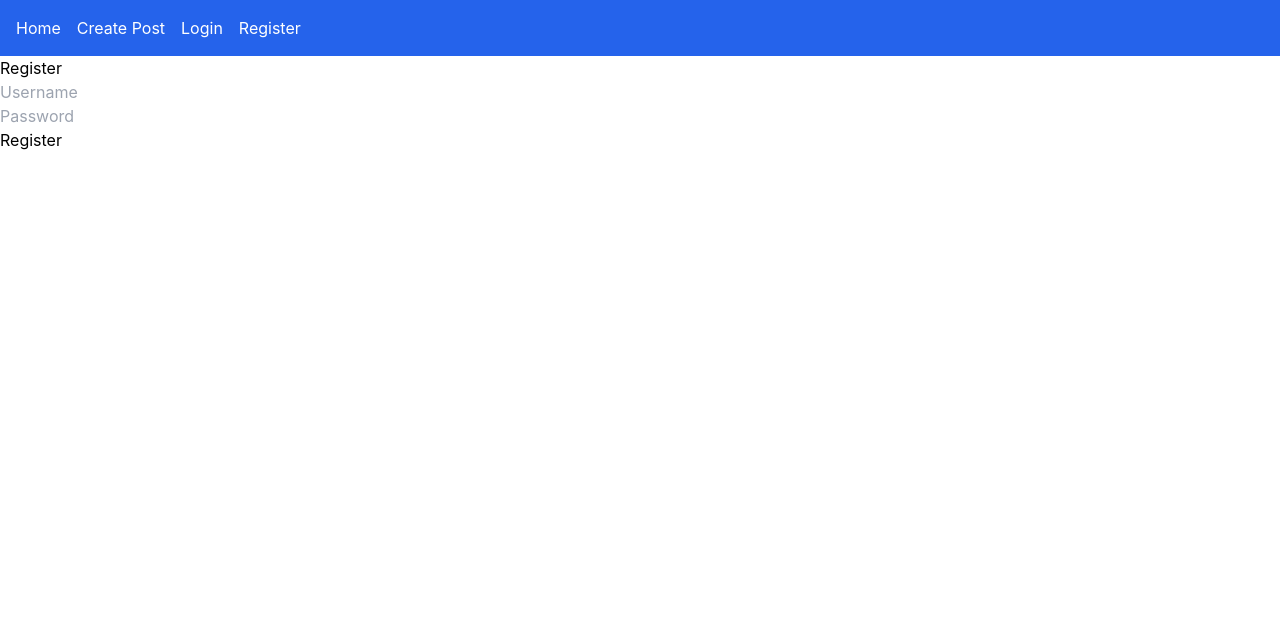
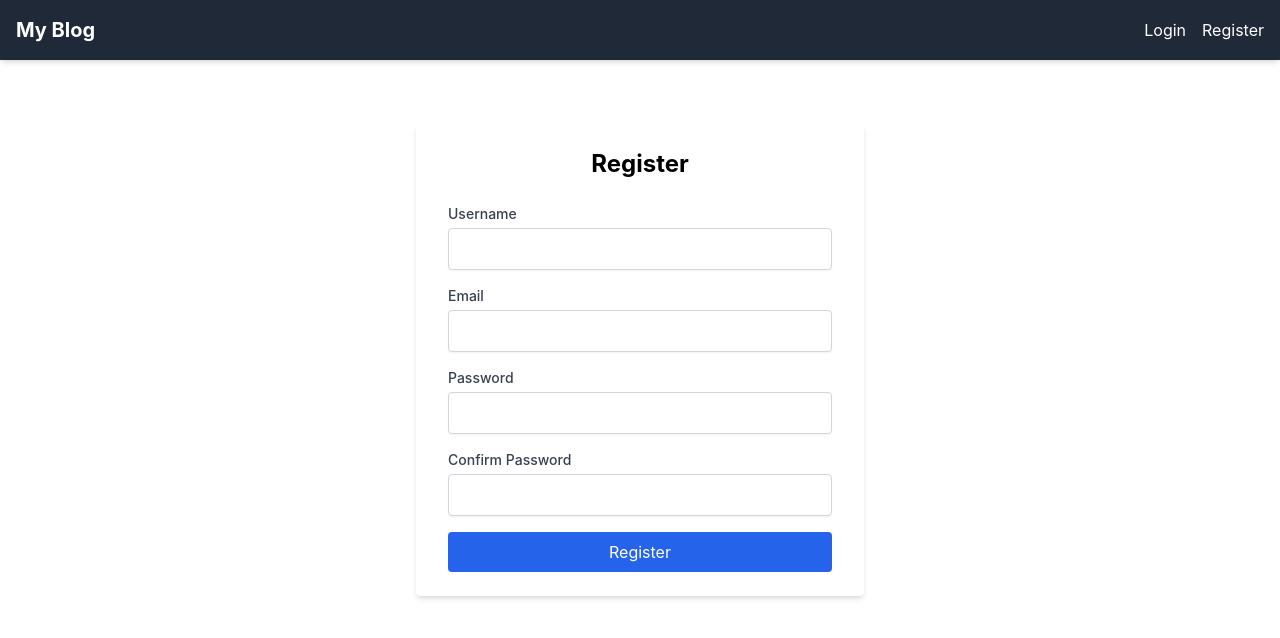
Before and after one commit to Diako999/blog_api_frontend, a React (Create React App) app: page /register in a window 1280 px wide. Shown: the top 638 px of the page. Built offline with nearby package versions, Linux system fonts and the light colour scheme.

Commit message:
styling and implementing loading spinner and error messages

```diff
--- /dev/null
+++ b/src/components/LoadingSpinner.jsx
@@ -0,0 +1,9 @@
+import React from 'react';
+
+const LoadingSpinner = () => (
+  <div className="flex justify-center items-center h-screen">
+    <div className="w-16 h-16 border-8 border-t-transparent border-blue-500 border-solid rounded-full animate-spin"></div>
+  </div>
+);
+
+export default LoadingSpinner;
--- a/src/components/Navbar.jsx
+++ b/src/components/Navbar.jsx
@@ -1,36 +1,36 @@
-import { Link } from "react-router-dom";
-import React, { useState, useEffect } from 'react';
+import React from 'react';
+import { Link, useNavigate } from 'react-router-dom';
+
 function Navbar() {
-  const [isLoggedIn, setIsLoggedIn] = useState(false);
-  useEffect(() => {
-    // Check if access token exists in localStorage and set the login status
-    const token = localStorage.getItem('access_token');
-    setIsLoggedIn(!!token); // If token exists, set logged in to true, else false
-  }, []);
+  const navigate = useNavigate();
+  const isLoggedIn = !!localStorage.getItem('access_token');
+
   const handleLogout = () => {
-    // Clear the user's tokens from localStorage
     localStorage.removeItem('access_token');
     localStorage.removeItem('refresh_token');
-    setIsLoggedIn(false);  // Update the login status
+    navigate('/');
   };
+
   return (
-    <nav>
-      <ul className="flex space-x-4 p-4 bg-blue-600 text-white">
-        <li>
-          <Link to="/" className="hover:text-yellow-300">Home</Link>
-        </li>
-        <li>
-          <Link to="/create" className="hover:text-yellow-300">Create Post</Link>
-        </li>
-        {isLoggedIn ? (
-          <li><button onClick={handleLogout} className="hover:text-gray-200">Logout</button></li>
-        ) : (
-          <>
-            <li><Link to="/login" className="hover:text-gray-200">Login</Link></li>
-            <li><Link to="/register" className="hover:text-gray-200">Register</Link></li>
-          </>
-        )}
-      </ul>
+    <nav className="bg-gray-800 text-white p-4 shadow-md">
+      <div className="container mx-auto flex justify-between items-center">
+        <Link to="/" className="text-xl font-bold">My Blog</Link>
+        <div className="space-x-4">
+          {isLoggedIn ? (
+            <>
+              <Link to="/create" className="hover:underline">Create Post</Link>
+              <button onClick={handleLogout} className="bg-red-500 px-3 py-1 rounded hover:bg-red-600">
+                Logout
+              </button>
+            </>
+          ) : (
+            <>
+              <Link to="/login" className="hover:underline">Login</Link>
+              <Link to="/register" className="hover:underline">Register</Link>
+            </>
+          )}
+        </div>
+      </div>
     </nav>
   );
 }
--- a/src/pages/Login.jsx
+++ b/src/pages/Login.jsx
@@ -1,14 +1,18 @@
 import React, { useState } from 'react';
 import axios from 'axios';
 import { useNavigate } from 'react-router-dom';
+import LoadingSpinner from '../components/LoadingSpinner';
 
 function Login() {
   const [username, setUsername] = useState('');
   const [password, setPassword] = useState('');
+  const [loading, setLoading] = useState(false);  // Track loading state
+  const [error, setError] = useState('');  // Track errors
   const navigate = useNavigate();
 
   const handleLogin = async (e) => {
     e.preventDefault();
+    setLoading(true);
     try {
       const response = await axios.post('http://localhost:8000/api/token/', {
         username,
@@ -17,30 +21,47 @@ function Login() {
       localStorage.setItem('access_token', response.data.access);
       localStorage.setItem('refresh_token', response.data.refresh);
       axios.defaults.headers.common['Authorization'] = `Bearer ${response.data.access}`;
+      setLoading(false);
       navigate('/');
     } catch (err) {
-      console.error('Login failed', err);
+      setLoading(false);  // Set loading to false if error occurs
+      setError('Login failed. Please check your credentials.');
     }
   };
 
   return (
+    <div className="max-w-md mx-auto mt-16 bg-white shadow-md rounded px-8 py-6">
+      <h2 className="text-2xl font-bold mb-6 text-center">Login</h2>
+      <form onSubmit={handleLogin} className="space-y-4">
         <div>
-      <h2>Login</h2>
-      <form onSubmit={handleLogin}>
+          <label className="block text-sm font-medium text-gray-700">Username</label>
           <input
             type="text"
-          placeholder="Username"
             value={username}
             onChange={(e) => setUsername(e.target.value)}
-        /><br/>
+            className="mt-1 block w-full px-3 py-2 border border-gray-300 rounded shadow-sm focus:outline-none focus:ring-blue-500 focus:border-blue-500"
+            required
+          />
+        </div>
+        <div>
+          <label className="block text-sm font-medium text-gray-700">Password</label>
           <input
             type="password"
-          placeholder="Password"
             value={password}
             onChange={(e) => setPassword(e.target.value)}
-        /><br/>
-        <button type="submit">Login</button>
+            className="mt-1 block w-full px-3 py-2 border border-gray-300 rounded shadow-sm focus:outline-none focus:ring-blue-500 focus:border-blue-500"
+            required
+          />
+        </div>
+        <button
+          type="submit"
+          className="w-full bg-blue-600 text-white py-2 rounded hover:bg-blue-700 transition"
+        >
+          Login
+        </button>
       </form>
+      {loading && <div><LoadingSpinner/></div>}
+      {error && <div style={{ color: 'red' }}>{error}</div>}
     </div>
   );
 }
--- a/src/pages/PostDetail.jsx
+++ b/src/pages/PostDetail.jsx
@@ -7,30 +7,17 @@ function PostDetail() {
   const [post, setPost] = useState(null);
 
   useEffect(() => {
-    const fetchPost = async () => {
-      try {
-        const response = await axios.get(`http://localhost:8000/api/posts/${id}/`);
-        setPost(response.data);
-      } catch (err) {
-        console.error('Failed to fetch post details', err);
-      }
-    };
-
-    fetchPost();
+    axios.get(`http://localhost:8000/api/posts/${id}/`)
+      .then(res => setPost(res.data))
+      .catch(err => console.error(err));
   }, [id]);
 
+  if (!post) return <div className="text-center py-10 text-gray-600">Loading...</div>;
+
   return (
-    <div>
-      {post ? (
-        <div>
-          <h2>{post.title}</h2>
-          <p>{post.content}</p>
-          <p><strong>Author:</strong> {post.author}</p>
-          <p><strong>Created on:</strong> {new Date(post.created_at).toLocaleDateString()}</p>
-        </div>
-      ) : (
-        <p>Loading post...</p>
-      )}
+    <div className="max-w-3xl mx-auto px-4 py-10">
+      <h1 className="text-4xl font-bold mb-4">{post.title}</h1>
+      <p className="text-gray-700 text-lg leading-relaxed">{post.content}</p>
     </div>
   );
 }
--- a/src/pages/Register.jsx
+++ b/src/pages/Register.jsx
@@ -1,43 +1,92 @@
 import React, { useState } from 'react';
 import axios from 'axios';
 import { useNavigate } from 'react-router-dom';
+import LoadingSpinner from '../components/LoadingSpinner';
 
 function Register() {
   const [username, setUsername] = useState('');
+  const [email, setEmail] = useState('');
   const [password, setPassword] = useState('');
+  const [confirmPassword, setConfirmPassword] = useState('');
+  const [loading, setLoading] = useState(false);
+  const [error, setError] = useState('');
   const navigate = useNavigate();
 
   const handleRegister = async (e) => {
     e.preventDefault();
+    setLoading(true);  // Set loading to true
+    if (password !== confirmPassword) {
+      setError('Passwords do not match');
+      setLoading(false);
+      return;
+    }
     try {
-      await axios.post('http://localhost:8000/api/register/', {
+      const response = await axios.post('http://localhost:8000/api/register/', {
         username,
+        email,
         password,
       });
+      setLoading(false);
       navigate('/login');
     } catch (err) {
-      console.error('Registration failed', err);
+      setLoading(false);
+      setError('Registration failed. Please try again.');
     }
   };
 
   return (
+    <div className="max-w-md mx-auto mt-16 bg-white shadow-md rounded px-8 py-6">
+      <h2 className="text-2xl font-bold mb-6 text-center">Register</h2>
+      <form onSubmit={handleRegister} className="space-y-4">
         <div>
-      <h2>Register</h2>
-      <form onSubmit={handleRegister}>
+          <label className="block text-sm font-medium text-gray-700">Username</label>
           <input
-          type="username"
-          placeholder="Username"
+            type="text"
             value={username}
             onChange={(e) => setUsername(e.target.value)}
-        /><br/>
+            className="mt-1 block w-full px-3 py-2 border border-gray-300 rounded shadow-sm focus:outline-none focus:ring-blue-500 focus:border-blue-500"
+            required
+          />
+        </div>
+        <div>
+          <label className="block text-sm font-medium text-gray-700">Email</label>
+          <input
+            type="email"
+            value={email}
+            onChange={(e) => setEmail(e.target.value)}
+            className="mt-1 block w-full px-3 py-2 border border-gray-300 rounded shadow-sm focus:outline-none focus:ring-blue-500 focus:border-blue-500"
+            required
+          />
+        </div>
+        <div>
+          <label className="block text-sm font-medium text-gray-700">Password</label>
           <input
             type="password"
-          placeholder="Password"
             value={password}
             onChange={(e) => setPassword(e.target.value)}
-        /><br/>
-        <button type="submit">Register</button>
+            className="mt-1 block w-full px-3 py-2 border border-gray-300 rounded shadow-sm focus:outline-none focus:ring-blue-500 focus:border-blue-500"
+            required
+          />
+        </div>
+        <div>
+          <label className="block text-sm font-medium text-gray-700">Confirm Password</label>
+          <input
+            type="password"
+            value={confirmPassword}
+            onChange={(e) => setConfirmPassword(e.target.value)}
+            className="mt-1 block w-full px-3 py-2 border border-gray-300 rounded shadow-sm focus:outline-none focus:ring-blue-500 focus:border-blue-500"
+            required
+          />
+        </div>
+        <button
+          type="submit"
+          className="w-full bg-blue-600 text-white py-2 rounded hover:bg-blue-700 transition"
+        >
+          Register
+        </button>
       </form>
+      {loading && <div><LoadingSpinner/></div>}
+      {error && <div style={{ color: 'red' }}>{error}</div>}
     </div>
   );
 }
```
Also changed, not shown: src/pages/CreatePost.jsx (+28 -24 lines), src/pages/Home.jsx (+31 -18 lines). Lines whose indentation alone changed are shown as unchanged.
